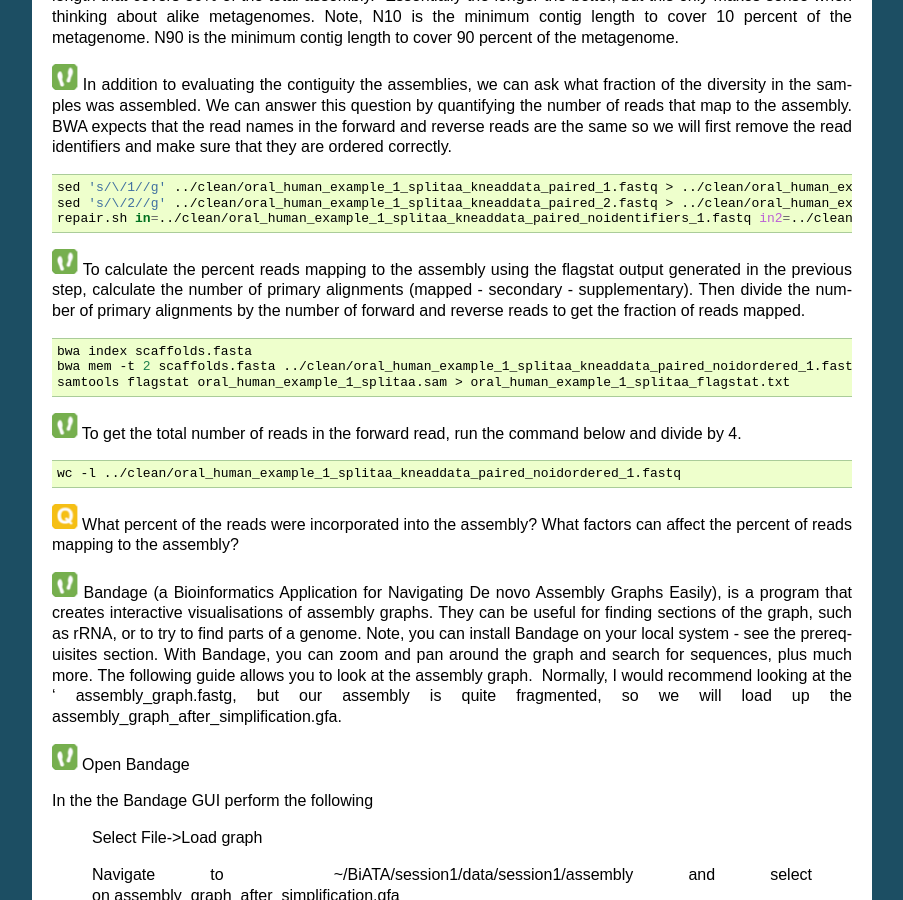
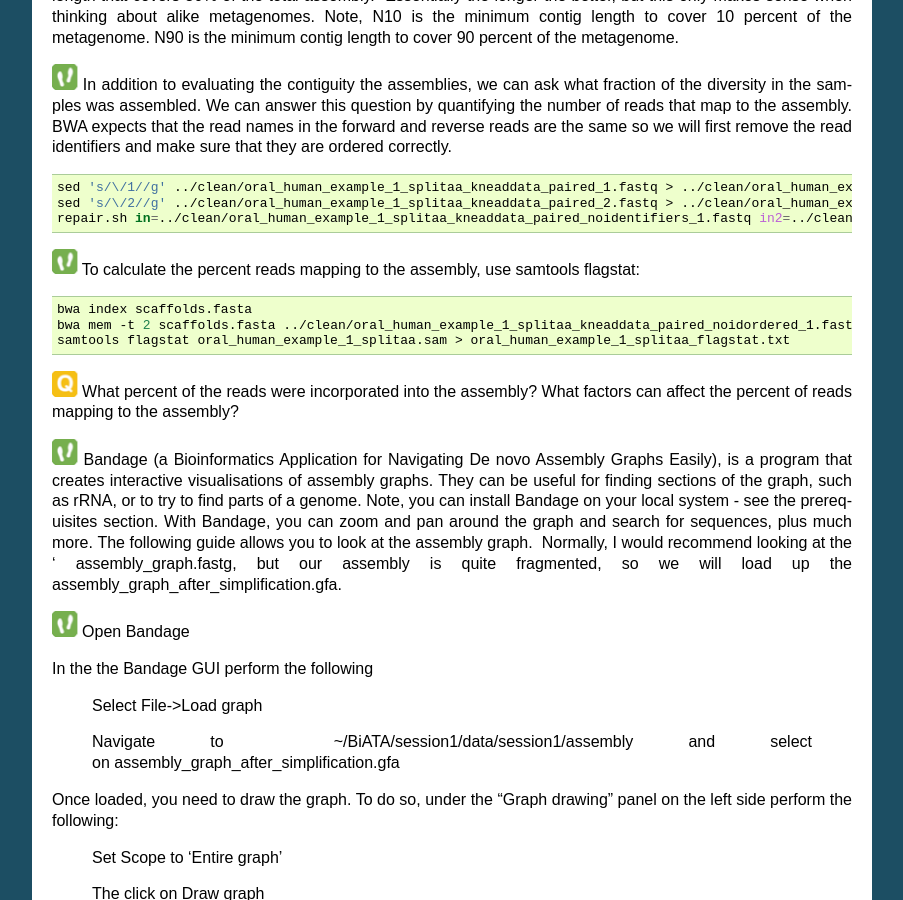
Before and after one commit to EBI-Metagenomics/mgnify-biata-2021, a Sphinx documentation site: the page built from docs/source/assembly-1.rst, in a window 1280 px wide and 900 px high, scrolled down 7910 px. Shown: the whole window, without its empty margins (198-1101 px from the left). Built offline with Sphinx 7.4.7, drawn with Linux system fonts in a browser that asks for light colours.

Commit message:
Update assembly-1.rst

```diff
--- a/docs/source/assembly-1.rst
+++ b/docs/source/assembly-1.rst
@@ -402,20 +402,13 @@
    sed 's/\/2//g' ../clean/oral_human_example_1_splitaa_kneaddata_paired_2.fastq > ../clean/oral_human_example_1_splitaa_kneaddata_paired_noidentifiers_2.fastq
    repair.sh in=../clean/oral_human_example_1_splitaa_kneaddata_paired_noidentifiers_1.fastq in2=../clean/oral_human_example_1_splitaa_kneaddata_paired_noidentifiers_2.fastq out=../clean/oral_human_example_1_splitaa_kneaddata_paired_noidordered_1.fastq out2=../clean/oral_human_example_1_splitaa_kneaddata_paired_noidordered_2.fastq
 
-|image2| To calculate the percent reads mapping to the assembly using the flagstat output generated in the previous step, calculate the number of primary alignments (mapped - secondary - supplementary). Then divide the number of primary alignments by the number of forward and reverse reads to get the fraction of reads mapped.
+|image2| To calculate the percent reads mapping to the assembly, use samtools flagstat:
 
 .. code-block:: bash
 
     bwa index scaffolds.fasta
     bwa mem -t 2 scaffolds.fasta ../clean/oral_human_example_1_splitaa_kneaddata_paired_noidordered_1.fastq ../clean/oral_human_example_1_splitaa_kneaddata_paired_noidordered_2.fastq | samtools view -bS - | samtools sort -@ 2 -o oral_human_example_1_splitaa.sam -
     samtools flagstat oral_human_example_1_splitaa.sam > oral_human_example_1_splitaa_flagstat.txt
-
-
-|image2| To get the total number of reads in the forward read, run the command below and divide by 4.
-
-.. code-block:: bash
-
- wc -l ../clean/oral_human_example_1_splitaa_kneaddata_paired_noidordered_1.fastq
 
 
 |image3|\ What percent of the reads were incorporated into the assembly?
```
